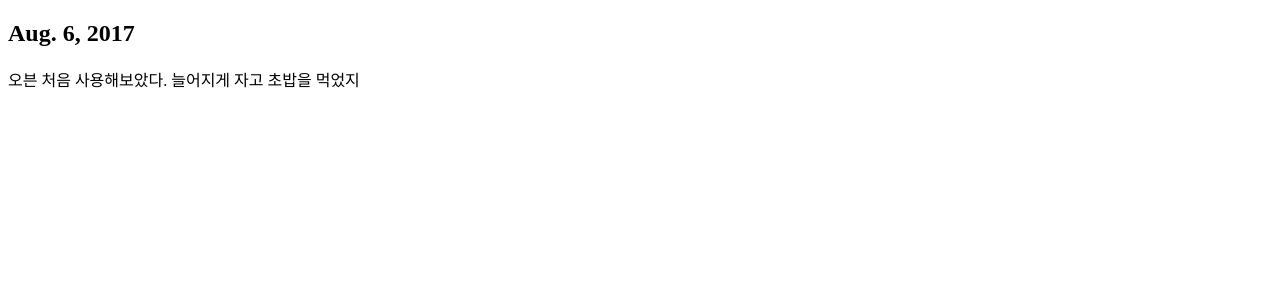
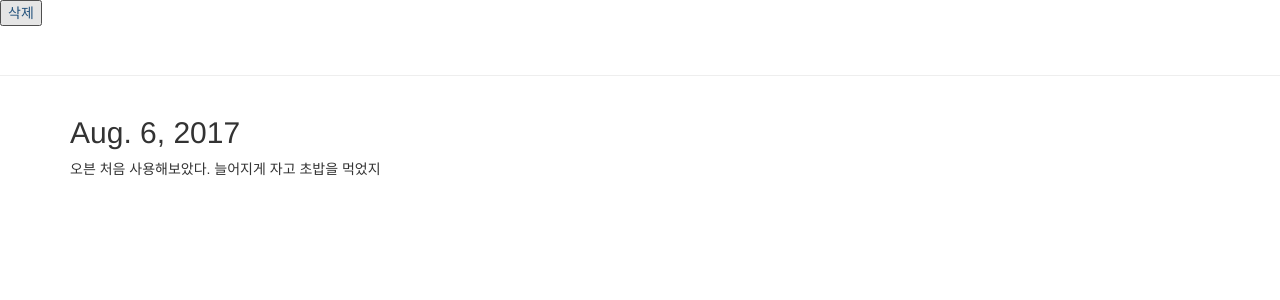
Before and after one commit to jy617lee/loveDiary, a Django app: page /detail/1/ in a window 1280 px wide. Shown: the top 300 px of the page. Run offline with Django 3.2, Linux system fonts and the light colour scheme; data comes from the database, SQL or seed files in the repository; some libraries are stand-ins or nearby versions.

Commit message:
삭제기능 추가

```diff
--- a/diary/templates/diary/detail.html
+++ b/diary/templates/diary/detail.html
@@ -3,9 +3,16 @@
 <head>
   <title>Love Diary Detail</title>
   <meta name="viewport" content="width=device-width, initial-scale=1">
+  <link rel="stylesheet" href="//maxcdn.bootstrapcdn.com/bootstrap/3.2.0/css/bootstrap.min.css">
+  <link rel="stylesheet" href="//maxcdn.bootstrapcdn.com/bootstrap/3.2.0/css/bootstrap-theme.min.css">
+  <link href="//fonts.googleapis.com/css?family=Space+Mono" rel="stylesheet">
+
 </head>
 
 <body>
+  <a href='{% url 'delete' postkey=posting.pk%}'>
+    <button>삭제</button>
+  </a>
   <div class="page-header">
   </div>
   <div class="container posting">
```
